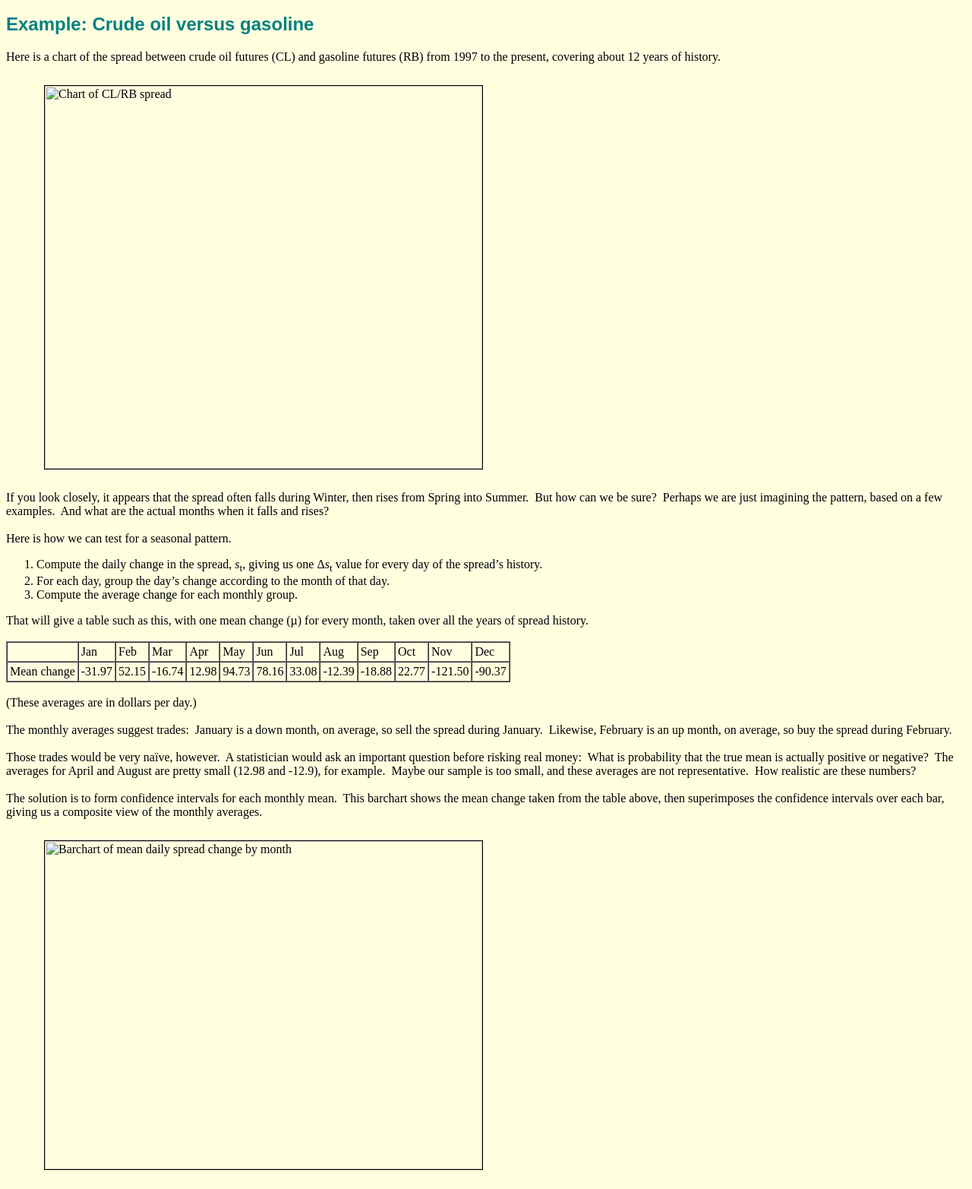
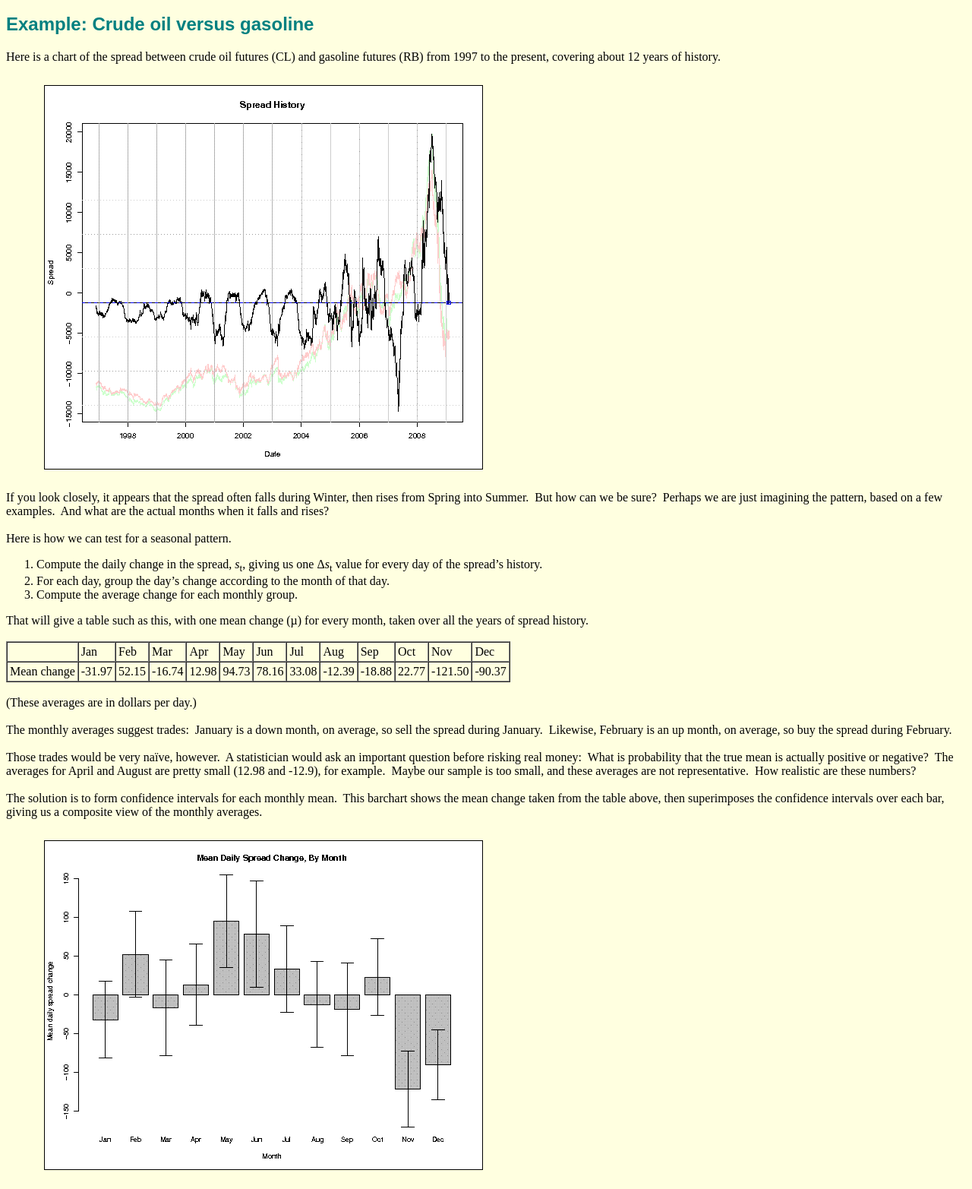
Before and after one commit to pteetor/pteetor.github.io, a plain HTML site: page html/findingSeasonalSpreads.html in a window 1280 px wide. Shown: the part 158-1723 px from the top of the page at 76% size. Drawn offline with Linux system fonts and the light colour scheme.

Commit message:
Fix broken images in Finding Seasonal Spreads

```diff
--- a/html/findingSeasonalSpreads.html
+++ b/html/findingSeasonalSpreads.html
@@ -37,7 +37,7 @@ of history.<br>
 <br>
 <div style="margin-left: 40px;"><img
  style="width: 576px; height: 504px;" alt="Chart of CL/RB spread"
- src="images/cl.rb.spread.png"><br>
+ src="/images/cl.rb.spread.png"><br>
 </div>
 <br>
 If you look closely, it appears that the spread often falls during
@@ -127,7 +127,7 @@ us a composite view of the monthly averages.<br>
 <div style="margin-left: 40px;"><img
  style="width: 576px; height: 432px;"
  alt="Barchart of mean daily spread change by month"
- src="images/cl.rb.barchart.png"><br>
+ src="/images/cl.rb.barchart.png"><br>
 </div>
 <br>
 Consider the bar for January.&nbsp; Yes, the mean change is
```
